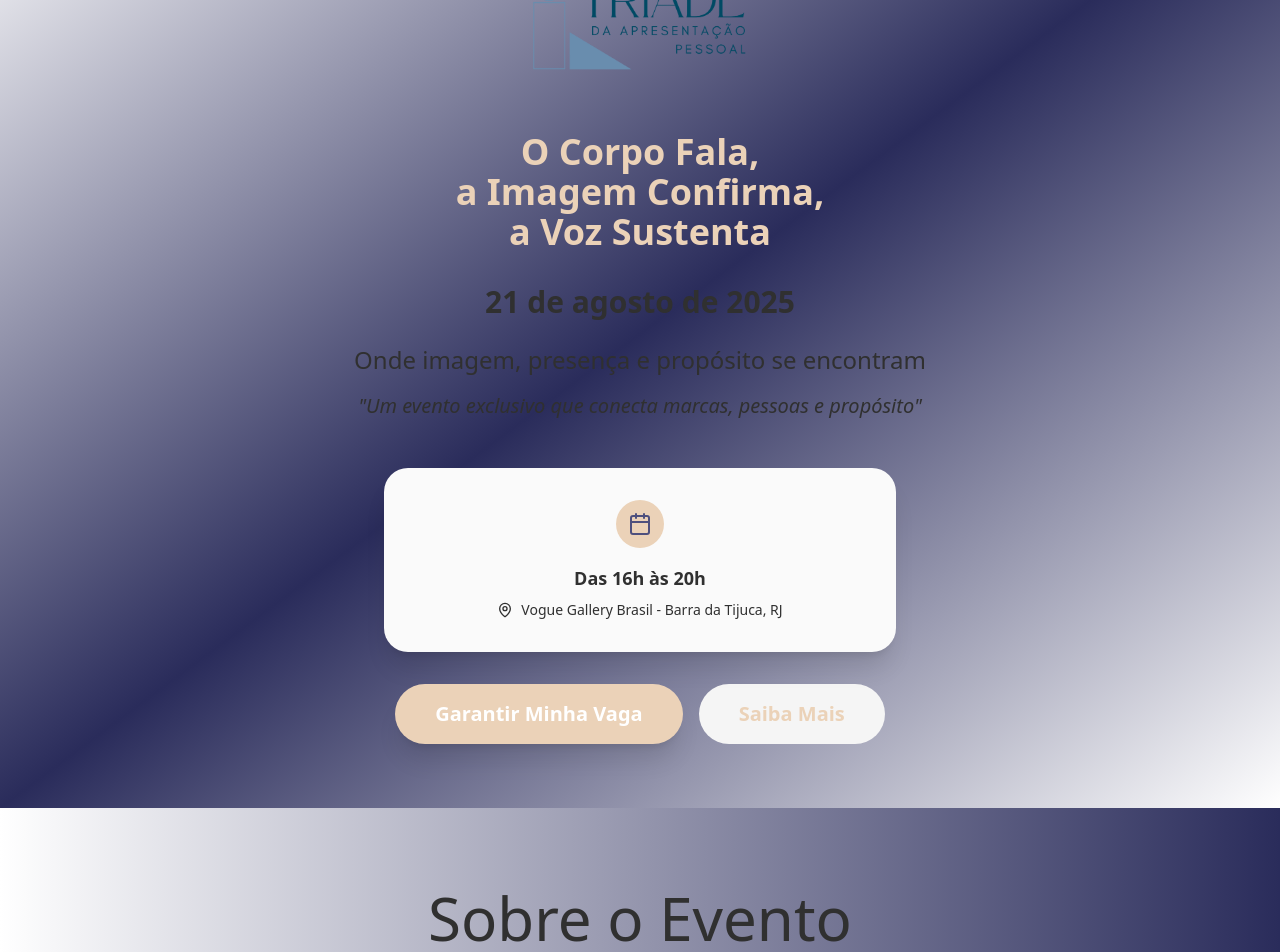
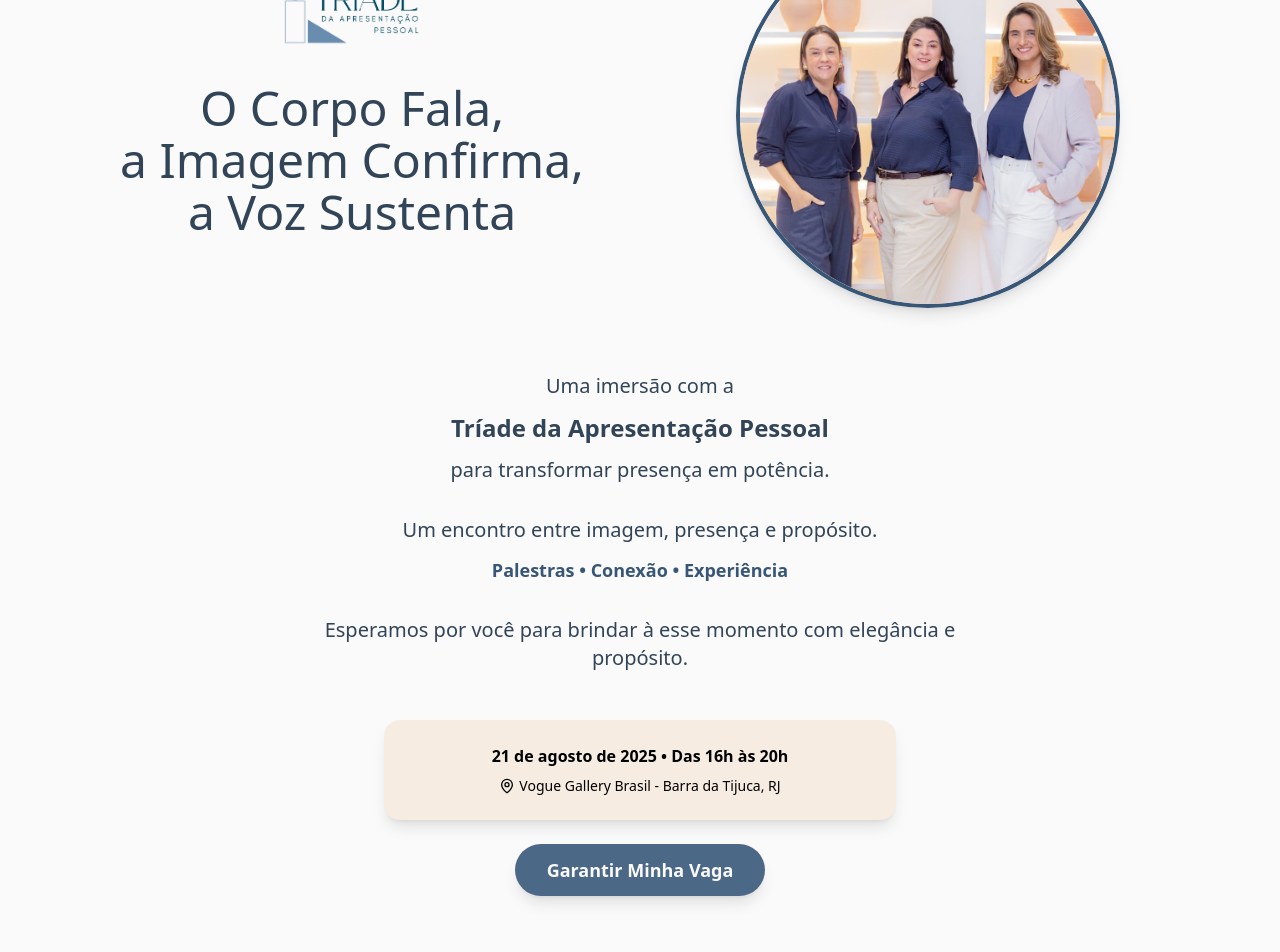
Before and after one commit to kainamf/triade-da-apresentacao-pessoal, a React (Create React App) app: page / in a window 1280 px wide. Shown: the part 140-1092 px from the top of the page. Built offline with nearby package versions, Linux system fonts and the light colour scheme.

Commit message:
refactor: Update background colors to enhance visual consistency across components

```diff
--- a/src/components/About.tsx
+++ b/src/components/About.tsx
@@ -2,7 +2,7 @@ import React from 'react';
 
 export default function About() {
     return (
-        <section id="evento" className="py-20 bg-gradient-to-r from-primary-100 to-secondary-300 relative overflow-hidden">
+        <section id="evento" className="py-20 bg-secondary-100 relative overflow-hidden">
             <div className="container mx-auto px-4 relative z-10">
                 <div className="max-w-6xl mx-auto">
                     <div className="text-center mb-16">
--- a/src/components/Hero.tsx
+++ b/src/components/Hero.tsx
@@ -3,52 +3,82 @@ import { Calendar, MapPin } from 'lucide-react';
 
 export default function Hero() {
     return (
-        <section className="min-h-screen bg-gradient-to-br from-primary-100 via-secondary-300 to-tertiary-100 relative overflow-hidden">
-            <div className="container mx-auto px-4 pt-24 pb-16 relative z-10">
-                <div className="text-center max-w-5xl mx-auto">
+        <section className="min-h-screen bg-background relative overflow-hidden">
+            <div className="container mx-auto px-4 py-12 md:pt-16 md:pb-24 relative z-10 max-w-6xl">
+                <div className="grid md:grid-cols-2 gap-4 md:gap-8 items-center">
+                    {/* Left Column: Logo and Text */}
+                    <div className="order-1 md:order-1 text-center">
                         {/* Logo */}
-                    <div className="mb-12">
+                        <div className="mb-6">
                             <img
                                 src="/assets/images/logo.png"
                                 alt="Tríade da Apresentação Pessoal"
-                            className="h-24 md:h-32 mx-auto mb-6"
+                                className="h-16 md:h-20 mb-8 mx-auto"
                             />
                         </div>
 
                         {/* Main Title */}
-                    <div className="mb-12">
-                        <h1 className="text-4xl md:text-4xl font-bold text-font leading-tight mb-8">
-                            <span className="block text-primary-500">O Corpo Fala,</span>
-                            <span className="block text-primary-500">a Imagem Confirma,</span>
-                            <span className="block text-primary-500">a Voz Sustenta</span>
+                        <div className="mb-6">
+                            <h1 className="text-3xl md:text-4xl lg:text-5xl font-light text-secondary-700 leading-tight">
+                                <span className="block mb-1">O Corpo Fala,</span>
+                                <span className="block mb-1">a Imagem Confirma,</span>
+                                <span className="block">a Voz Sustenta</span>
                             </h1>
-
-                        <div className="text-2xl md:text-3xl font-semibold text-font mb-6">
-                            21 de agosto de 2025
+                        </div>
                     </div>
 
-                        <div className="text-xl md:text-2xl text-font mb-4">
-                            Onde imagem, presença e propósito se encontram
+                    {/* Right Column: Circular Image */}
+                    <div className="order-2 md:order-2 flex justify-center">
+                        <div className="w-60 h-60 md:w-80 md:h-80 lg:w-96 lg:h-96 rounded-full overflow-hidden shadow-lg border-4 border-secondary-500">
+                            <img
+                                src="/assets/images/triade.jpeg"
+                                alt="Tríade da Apresentação Pessoal"
+                                className="w-full h-full object-cover"
+                                style={{ objectPosition: 'center 10%' }}
+                            />
+                        </div>
+                    </div>
                 </div>
 
-                        <div className="text-lg md:text-xl text-font italic font-medium">
-                            "Um evento exclusivo que conecta marcas, pessoas e propósito"
+                {/* Centered Text Content */}
+                <div className="max-w-2xl mx-auto text-center mt-12 md:mt-16">
+                    {/* First Block */}
+                    <div className="space-y-3 mb-8">
+                        <p className="text-lg md:text-xl text-secondary-700">
+                            Uma imersão com a
+                        </p>
+                        <p className="text-xl md:text-2xl font-semibold text-secondary-700">
+                            Tríade da Apresentação Pessoal
+                        </p>
+                        <p className="text-lg md:text-xl text-secondary-700">
+                            para transformar presença em potência.
+                        </p>
+                    </div>
+                    {/* Second Block */}
+                    <div className="space-y-3 mb-8">
+                        <p className="text-lg md:text-xl text-secondary-700">
+                            Um encontro entre imagem, presença e propósito.
+                        </p>
+                        <p className="text-base md:text-lg font-semibold text-secondary-500">
+                            Palestras • Conexão • Experiência
+                        </p>
+                    </div>
+                    {/* Third Block */}
+                    <div className="space-y-3">
+                        <p className="text-lg md:text-xl text-secondary-700">
+                            Esperamos por você para brindar à esse momento com elegância e propósito.
+                        </p>
                     </div>
                 </div>
 
                 {/* Event Details Card */}
-                    <div className="bg-background backdrop-blur-sm rounded-3xl p-8 shadow-xl max-w-lg mx-auto mb-8">
-                        <div className="flex items-center justify-center mb-4">
-                            <div className="w-12 h-12 bg-primary-500 rounded-full flex items-center justify-center">
-                                <Calendar className="w-6 h-6 text-secondary-100" />
-                            </div>
-                        </div>
-
-                        <div className="space-y-2 text-font">
-                            <p className="text-lg font-semibold">
-                                Das 16h às 20h
+                <div className="max-w-md mx-auto md:max-w-lg mt-8 md:mt-12">
+                    <div className="bg-primary-100 backdrop-blur-sm rounded-2xl p-6 shadow-lg mb-6">
+                        <div className="space-y-2 text-font text-center">
+                            <p className="text-base font-semibold">
+                                21 de agosto de 2025 • Das 16h às 20h
                             </p>
-                            <div className="flex items-center justify-center gap-2 text-font">
+                            <div className="flex items-center justify-center gap-1 text-font">
                                 <MapPin className="w-4 h-4" />
                                 <span className="text-sm">
                                     Vogue Gallery Brasil - Barra da Tijuca, RJ
@@ -58,12 +88,9 @@ export default function Hero() {
                     </div>
 
                     {/* CTA Button */}
-                    <div className="flex flex-col sm:flex-row gap-4 justify-center items-center">
-                        <button className="bg-primary-500 text-tertiary-100 px-10 py-4 rounded-full text-xl font-semibold hover:bg-primary-700 transform hover:scale-105 transition-all duration-300 shadow-xl">
+                    <div className="flex flex-col sm:flex-row gap-3 justify-center items-center">
+                        <button className="bg-secondary-300 text-background px-8 py-3 rounded-full text-lg font-semibold hover:bg-primary-700 transform hover:scale-105 transition-all duration-300 shadow-lg">
                             Garantir Minha Vaga
-                        </button>
-                        <button className="bg-tertiary-500 text-primary-500 px-10 py-4 rounded-full text-xl font-semibold hover:bg-tertiary-700 hover:text-primary-900 transition-all duration-300">
-                            Saiba Mais
                         </button>
                     </div>
                 </div>
--- a/src/components/Target.tsx
+++ b/src/components/Target.tsx
@@ -21,7 +21,7 @@ export default function Target() {
   ];
 
   return (
-    <section id="publico" className="py-20 bg-gradient-to-br from-primary-100 via-secondary-300 to-tertiary-100 relative overflow-hidden">
+    <section id="publico" className="py-20 bg-secondary-100 relative overflow-hidden">
       {/* Background Pattern */}
       <div className="absolute inset-0 opacity-20">
         <div className="grid grid-cols-6 h-full">
--- a/src/components/Team.tsx
+++ b/src/components/Team.tsx
@@ -2,7 +2,7 @@ import React from 'react';
 
 export default function Team() {
     return (
-        <section id="quem-somos" className="py-20 bg-gradient-to-br from-primary-100 via-secondary-300 to-tertiary-100 relative overflow-hidden">
+        <section id="quem-somos" className="py-20 bg-secondary-100 relative overflow-hidden">
             <div className="container mx-auto px-4 relative z-10">
                 <div className="text-center mb-16">
                     <h2 className="text-5xl md:text-6xl font-script text-font mb-8">
--- a/src/components/Venue.tsx
+++ b/src/components/Venue.tsx
@@ -3,7 +3,7 @@ import { MapPin, Clock, Users, Sparkles, Camera, Wine } from 'lucide-react';
 
 export default function Venue() {
     return (
-        <section id="local" className="py-20 bg-gradient-to-br from-tertiary-100 via-primary-100 to-secondary-300 relative overflow-hidden">
+        <section id="local" className="py-20 bg-secondary-100 relative overflow-hidden">
             {/* Background Pattern */}
             <div className="absolute inset-0 opacity-10">
                 <div className="grid grid-cols-12 h-full">
--- a/tailwind.config.js
+++ b/tailwind.config.js
@@ -5,18 +5,18 @@ export default {
     extend: {
       colors: {
         primary: {
-          100: '#ffffff',
+          100: '#f6ece2ff',
           300: '#f1e4d6',
           500: '#ebd2b8',
           700: '#dfc0a1',
           900: '#bf9d79',
         },
         secondary: {
-          100: '#4e507e',
-          300: '#2a2c5b',
-          500: '#1b1d46',
-          700: '#13142a',
-          900: '#000000',
+          100: '#7c8c9c',
+          300: '#4b6886',
+          500: '#385675',
+          700: '#314458',
+          900: '#1c2126',
         },
         tertiary: {
           100: '#ffffff',
@@ -33,7 +33,7 @@ export default {
           900: '#303030',
         },
         font: {
-          DEFAULT: '#303030',
+          default: '#303030',
         },
         background: '#fafafa',
       },
```
Lines whose indentation alone changed are shown as unchanged.
